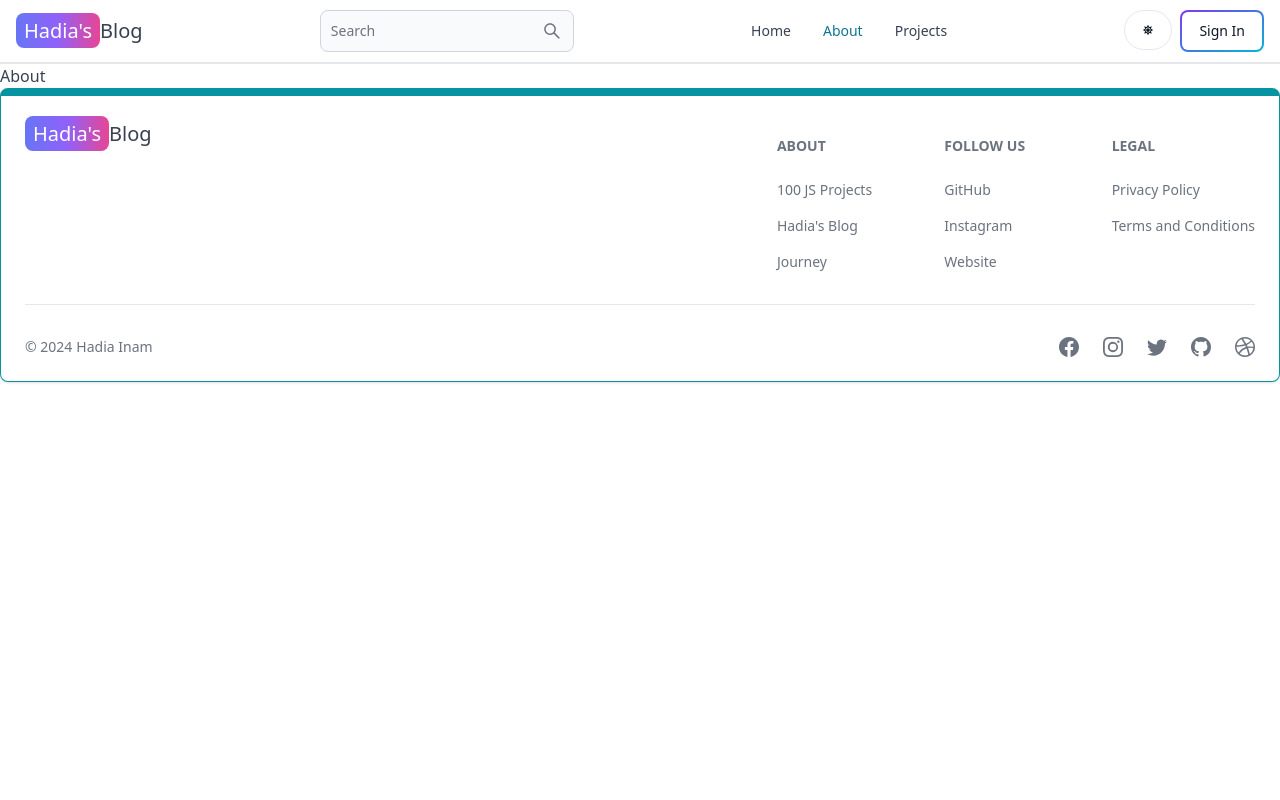
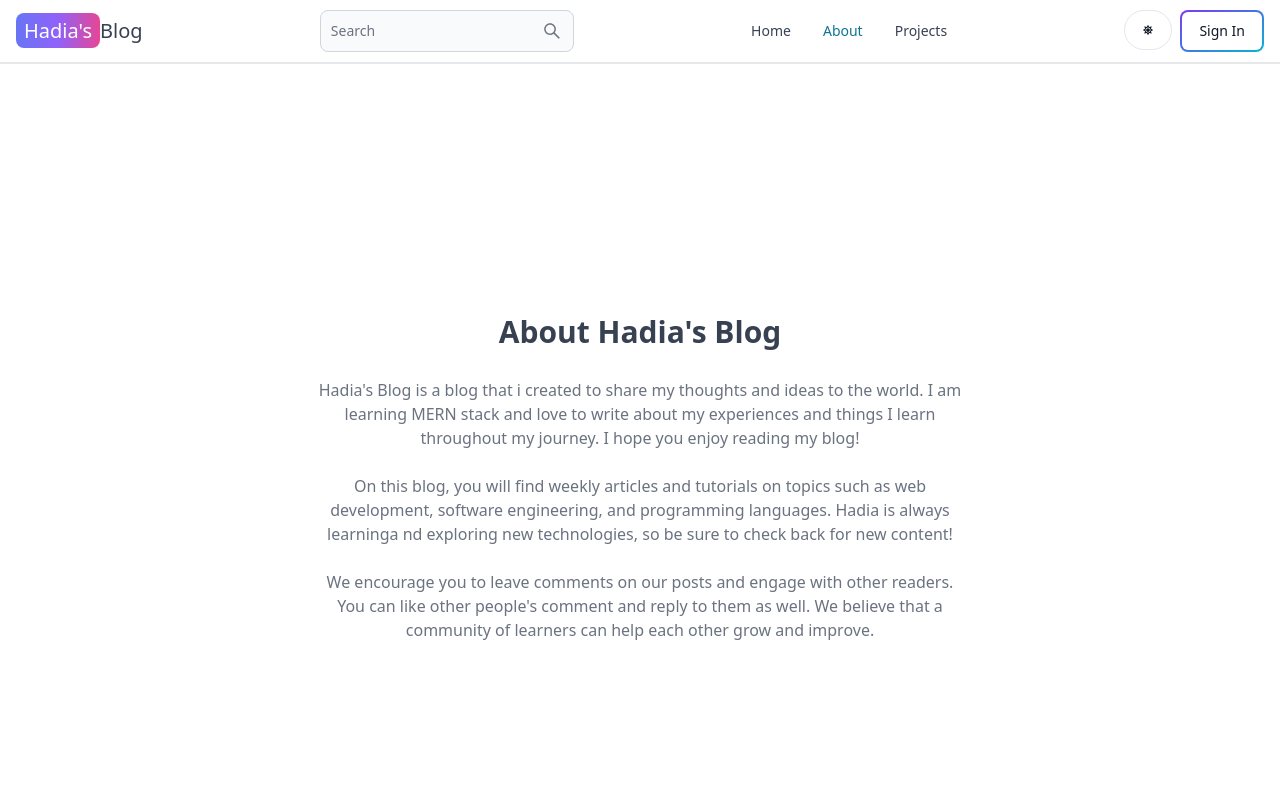
Before and after one commit to HadiaInam/repository, a React (Vite) app in the folder client/: page /about in a window 1280 px wide. Shown: the top 800 px of the page. Built offline with nearby package versions, Linux system fonts and the light colour scheme; no server answers.

Commit message:
Complete about and projects page

```diff
--- a/client/src/pages/About.jsx
+++ b/client/src/pages/About.jsx
@@ -1,7 +1,19 @@
-import React from 'react'
-
 export default function About() {
   return (
-    <div>About</div>
+    <div className="min-h-screen flex items-center justify-center">
+      <div className="max-w-2xl mx-auto p-3 text-center">
+        <div>
+          <h1 className="text-3xl font font-semibold text-center my-7">About Hadia's Blog</h1>
+          <div className="text-md text-gray-500 flex flex-col gap-6">
+            <p>
+              Hadia's Blog is a blog that i created to share my thoughts and ideas to the world. I am learning MERN stack and love to write about my experiences and things I learn throughout my journey.
+              I hope you enjoy reading my blog!
+            </p>
+            <p>On this blog, you will find weekly articles and tutorials on topics such as web development, software engineering, and programming languages. Hadia is always learninga nd exploring new technologies, so be sure to check back for new content!</p>
+            <p>We encourage you to leave comments on our posts and engage with other readers. You can like other people's comment and reply to them as well. We believe that a community of learners can help each other grow and improve.</p>
+          </div>
+        </div>
+      </div>
+    </div>
   )
 }
--- a/client/src/pages/Projects.jsx
+++ b/client/src/pages/Projects.jsx
@@ -1,7 +1,11 @@
-import React from 'react'
+import CallToAction from '../components/CallToAction'
 
 export default function Projects() {
   return (
-    <div>Projects</div>
+    <div className='min-h-screen max-w-2xl mx-auto flex justify-center items-center flex-col gap-6 p-3'>
+      <h1 className='text-3xl font-semibold'>Projects</h1>
+      <p className='text-md text-gray-500'>Build fun and engaging projects while learning HTML, CSS, and JavaScript!</p>
+      <CallToAction />
+    </div>
   )
 }
```
